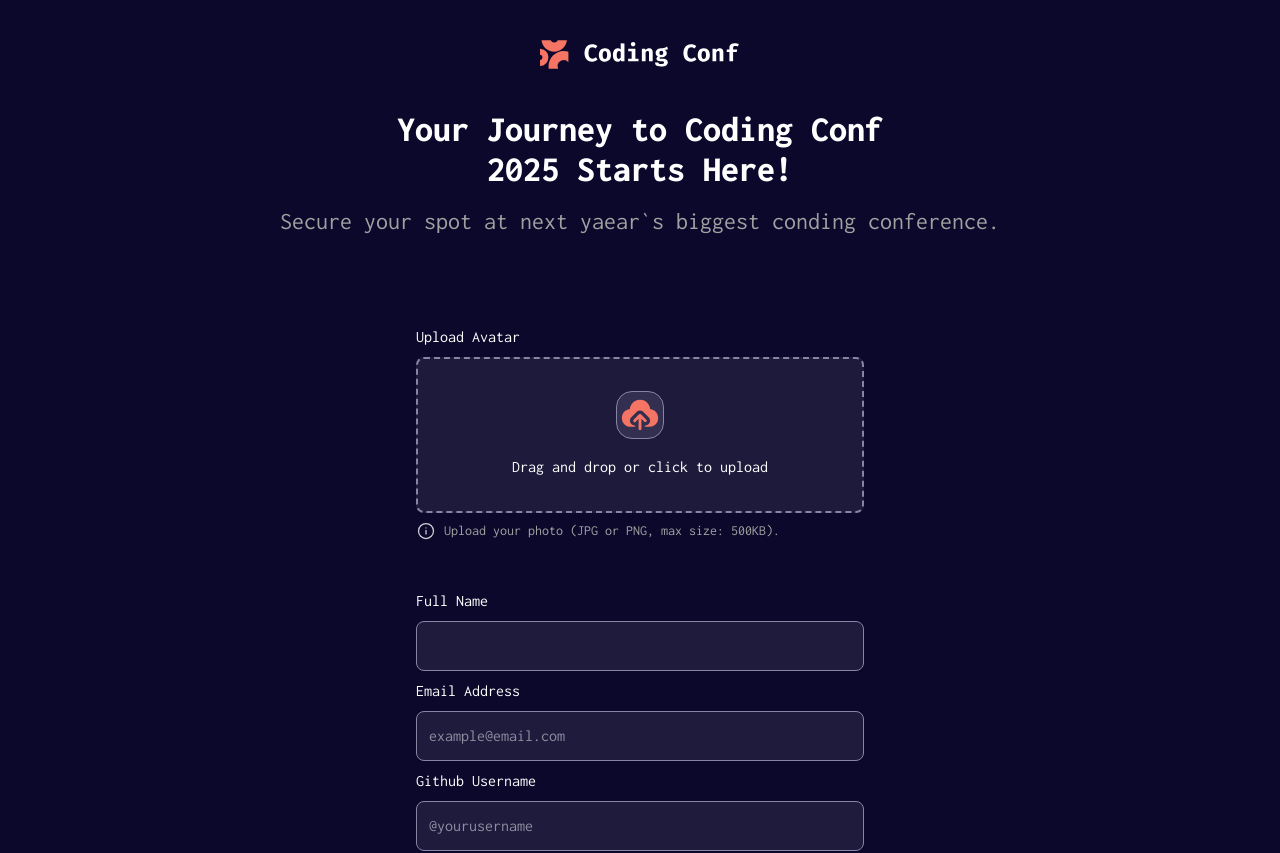
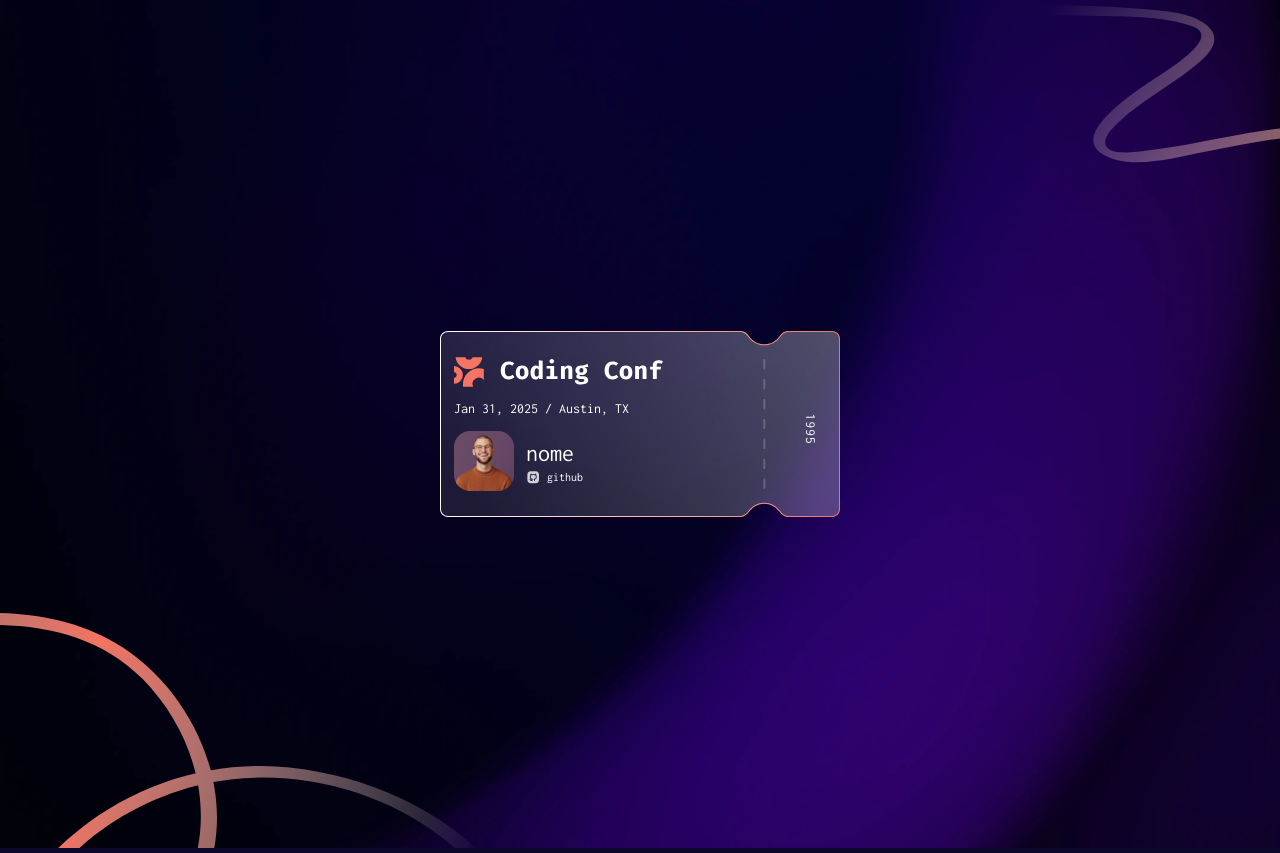
Before and after one commit to FelipeGdasilva/frontend-mentor-challenge, a Next.js app in the folder conference-ticket-generator/: page / in a window 1280 px wide. Shown: the top 853 px of the page. Built offline with nearby package versions, Linux system fonts and the light colour scheme.

Commit message:
feat: adiciona layout base do TicketCard, configuracoes globais e SVGs decorativos

```diff
--- a/conference-ticket-generator/src/app/globals.css
+++ b/conference-ticket-generator/src/app/globals.css
@@ -13,9 +13,12 @@
   --color-orange-700: hsl(7, 71%, 60%);
 }
 
-
 body {
   background-color: var(--color-neutral-900);
+  background-image: url('/assets/images/background-desktop.png');
+  background-size: cover;
+  background-position: center;
+  background-repeat: no-repeat;
   color: var(--color-neutral-0);
   font-family: var(--font-inconsolata);
 }
--- a/conference-ticket-generator/src/app/page.tsx
+++ b/conference-ticket-generator/src/app/page.tsx
@@ -1,11 +1,35 @@
 import Header from "../components/Header";
 import TicketForm from "../components/Form/TicketForm";
+import TicketCard from "../components/Ticket/TicketCard";
+import Image from "next/image";
 
 export default function Home() {
   return (
-    <div>
-      <Header/>
-      <TicketForm/>
+    <div className="relative min-h-screen flex flex-col items-center justify-center overflow-x-hidden p-6">
+
+
+      <Image
+        src="/assets/images/pattern-squiggly-line-top.svg"
+        alt=""
+        width={350}
+        height={250}
+        className="absolute top-0 right-0 pointer-events-none -z-10 hidden md:block"
+      />
+
+
+      <Image
+        src="/assets/images/pattern-squiggly-line-bottom-desktop.svg"
+        alt=""
+        width={500}
+        height={300}
+        className="absolute bottom-0 left-0 pointer-events-none -z-10 hidden md:block"
+      />
+
+      {/* Conteúdo Principal da Página */}
+      {/* <Header /> */}
+      {/* <TicketForm /> */}
+      <TicketCard />
+
     </div>
   );
 }
--- a/conference-ticket-generator/src/components/Ticket/TicketCard.tsx
+++ b/conference-ticket-generator/src/components/Ticket/TicketCard.tsx
@@ -2,24 +2,41 @@ import Image from "next/image";
 
 export default function TicketCard(){
     return(
-        <main>
-            <Image src = "/assets/images/pattern-ticket.svg" alt="card" width={48} height={48} />
-            <div>
-             <Image src= "/assets/images/logo-full.svg" alt="logo" width={20} height={20} />
-             <p>Jan 31, 2025 / Austin, TX</p>
-             <div>
-            <Image src= "/assets/images/image-avatar.jpg" width={10} height={10} alt="avatar" />
-            <ul>
-            <li>nome</li>
-            <li>github</li>
-            </ul>
+        <main className="relative w-full flex flex-col items-center justify-center min-h-screen">
+            <Image src = "/assets/images/pattern-ticket.svg" alt="card" width={400} height={300} className="absolute -z-10 " />
+            <div className="flex flex-col w-93 justify-between">
+                <Image src = "/assets/images/logo-full.svg" alt="logo" width={210} height={100} />
+                <p className="my-3 font-inconsolata text-sm">Jan 31, 2025 / Austin, TX</p>
+
+
+                <div className="flex flex-row justify-between items-center w-full">
+
+
+                    <div className="flex items-center gap-x-3">
+                        <Image src = "/assets/images/image-avatar.jpg" width={60} height={400} alt="avatar" className="rounded-2xl" />
+                        <ul className="flex flex-col">
+                            <li className="text-2xl font-inconsolata">nome</li>
+                        <li className=" flex items-center gap-x-1.5">
+
+                        <Image src= "/assets/images/icon-github.svg" alt="icon-github" width={15} height={15} />
+                           <samp className="text-xs font-inconsolata">
+                            github
+                            </samp>
+
+                            </li>
+
+                        </ul>
+                    </div>
+
+                    <div className=" flex items-center justify-center rotate-90 -translate-y-8">
+                        <ul>
+                            <li className="text-sm tracking-wider">1995</li>
+                        </ul>
+                    </div>
+
+                </div>
+
             </div>
-            <div>
-                <ul>
-                    <li>numero</li>
-                </ul>
-            </div>
-           </div>
         </main>
     )
 }
```
